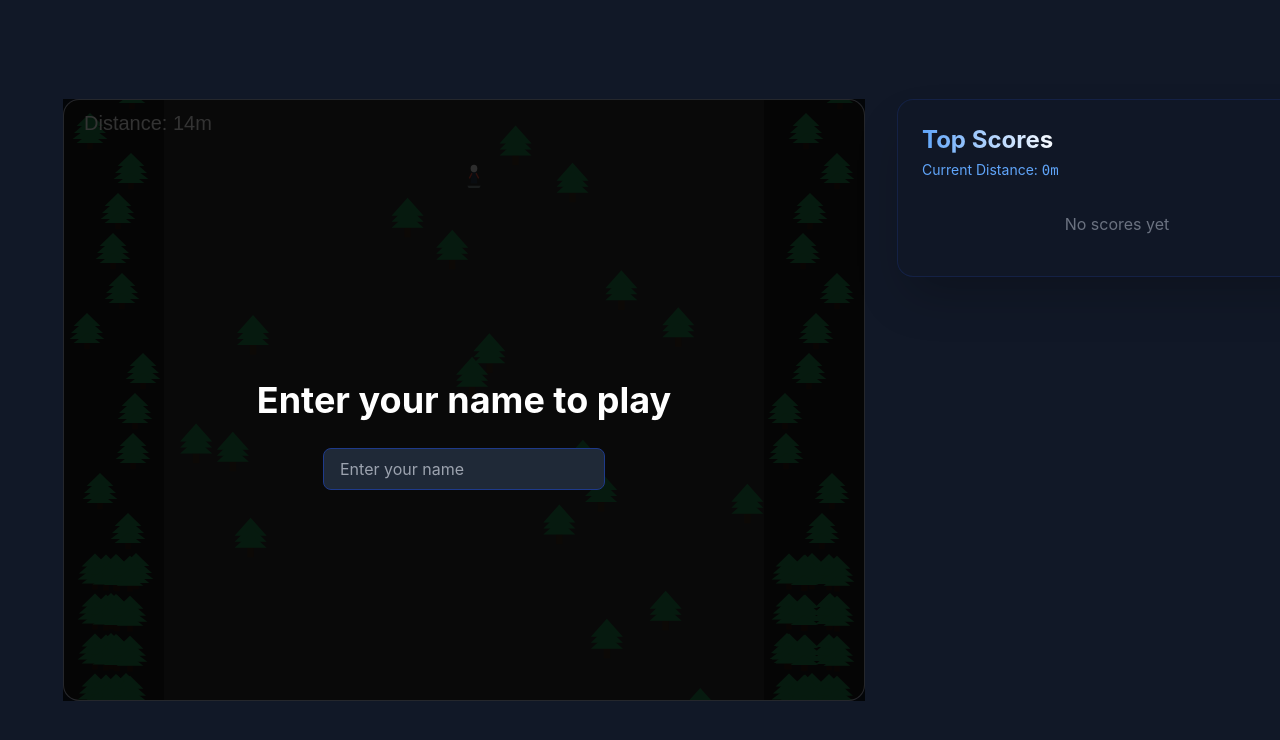
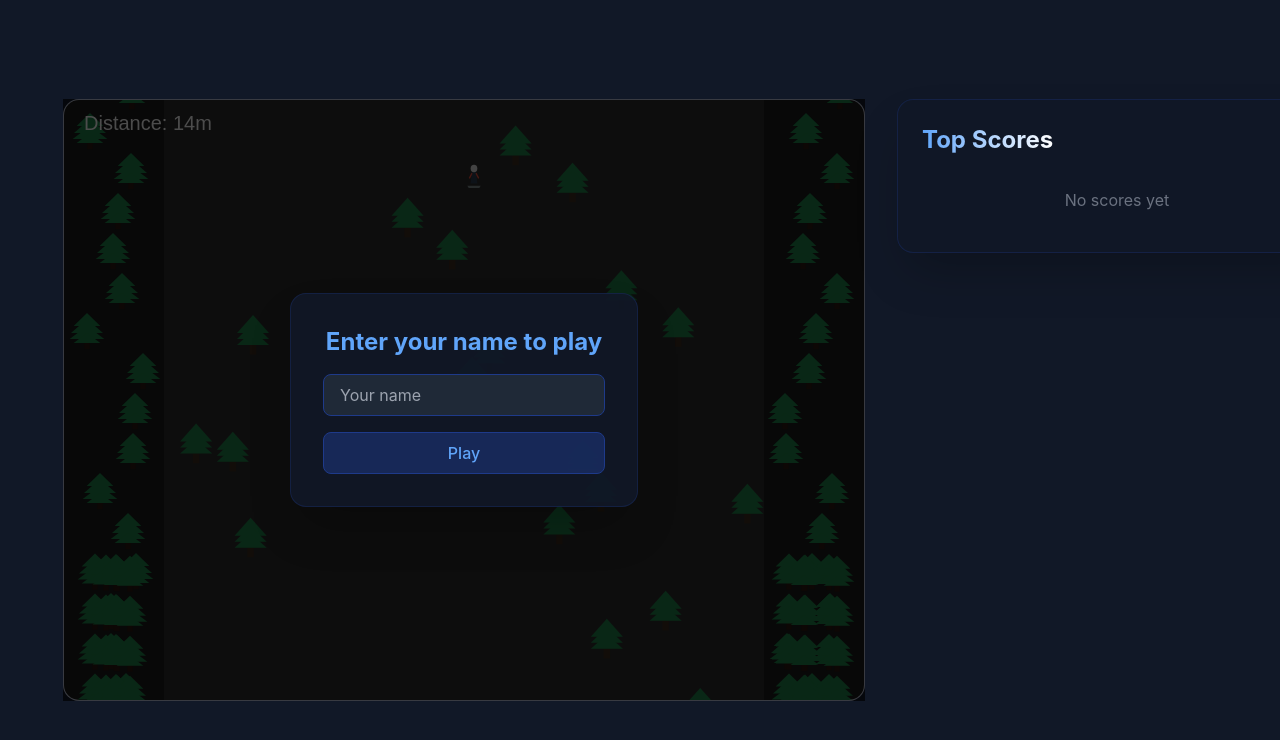
Before and after one commit to DamiHettich/the-skiing-mountain, a React (Vite) app: page / in a window 1280 px wide. Shown: the top 740 px of the page. Built offline with nearby package versions, Linux system fonts and the light colour scheme.

Commit message:
changes canvas component location and adds leaderboard

```diff
--- a/src/App.tsx
+++ b/src/App.tsx
@@ -1,4 +1,4 @@
-import GameCanvas from './components/Game/GameCanvas.tsx'
+import GameCanvas from './components/GameCanvas.tsx'
 
 function App() {
   return (
--- a/src/components/Game/GameCanvas.tsx
+++ /dev/null
@@ -1,103 +0,0 @@
-import React, { useEffect, useRef, useState } from 'react'
-import { useGameState } from '../../hooks/useGameState'
-import { useGameLoop } from '../../hooks/useGameLoop'
-import Leaderboard from '../Leaderboard'
-import GameOverlay from '../GameOverlay'
-
-const GameCanvas: React.FC = () => {
-  const canvasRef = useRef<HTMLCanvasElement>(null)
-  const [isStarted, setIsStarted] = useState(false)
-  const [isPaused, setIsPaused] = useState(false)
-  const [playerName, setPlayerName] = useState('')
-
-  // Pass isPaused to gameState
-  const gameState = useGameState(canvasRef, isStarted, isPaused)
-
-  useGameLoop(gameState)
-
-  useEffect(() => {
-    const handleKeyDown = (e: KeyboardEvent) => {
-      if (e.key === 'p' || e.key === 'P') {
-        if (isStarted) {
-          setIsPaused(prev => !prev);
-        }
-        return;
-      }
-
-      if (!isStarted && playerName) {
-        setIsStarted(true);
-      }
-    };
-
-    window.addEventListener('keydown', handleKeyDown);
-    return () => window.removeEventListener('keydown', handleKeyDown);
-  }, [isStarted, playerName]);
-
-  const handleRestart = () => {
-    window.location.reload();
-  };
-
-  const handleNameSubmit = (name: string) => {
-    setPlayerName(name);
-  };
-
-  const getOverlayMessage = () => {
-    if (!playerName) return "Enter your name to play";
-    if (!isStarted) return "Press any key to start";
-    if (isPaused) return "PAUSED";
-    return "";
-  };
-
-  return (
-    <div className="relative flex flex-col lg:flex-row items-start justify-center gap-8 p-8">
-      <div className="relative">
-        <canvas
-          ref={canvasRef}
-          width={800}
-          height={600}
-          className="border border-blue-900/30 rounded-2xl"
-        />
-
-        {/* Show overlay for: no name, not started, or paused */}
-        {(!isStarted || isPaused || !playerName) && (
-          <div className="absolute inset-0 bg-black/80 flex items-center justify-center">
-            <p className="text-4xl text-white font-bold">
-              {getOverlayMessage()}
-            </p>
-            {!playerName && (
-              <div className="absolute top-1/2 mt-12">
-                <input
-                  type="text"
-                  value={playerName}
-                  onChange={(e) => handleNameSubmit(e.target.value)}
-                  className="bg-gray-800 border border-blue-900 text-blue-400 px-4 py-2 rounded-lg focus:outline-none focus:border-blue-500"
-                  placeholder="Enter your name"
-                  maxLength={15}
-                />
-              </div>
-            )}
-          </div>
-        )}
-
-        {gameState && (
-          <GameOverlay
-            gameState={gameState}
-            onRestart={handleRestart}
-            onNameSubmit={handleNameSubmit}
-          />
-        )}
-      </div>
-
-      <div className="w-full lg:w-80">
-        <Leaderboard
-          scores={gameState?.highScores ?? []}
-          onNameSubmit={handleNameSubmit}
-          playerName={playerName}
-          currentDistance={gameState?.distance ?? 0}
-        />
-      </div>
-    </div>
-  )
-}
-
-export default GameCanvas
--- /dev/null
+++ b/src/components/GameCanvas.tsx
@@ -0,0 +1,83 @@
+import React, { useEffect, useRef, useState, useCallback } from 'react'
+import { useGameState } from '../hooks/useGameState'
+import { useGameLoop } from '../hooks/useGameLoop'
+import Leaderboard from './Leaderboard'
+import GameOverlay from './GameOverlay'
+
+const GameCanvas: React.FC = () => {
+  const canvasRef = useRef<HTMLCanvasElement>(null)
+  const [playerName, setPlayerName] = useState('')
+  const [isStarted, setIsStarted] = useState(false)
+  const [isPaused, setIsPaused] = useState(false)
+
+  const gameState = useGameState(canvasRef, isStarted, isPaused, playerName)
+
+  useGameLoop(gameState)
+
+  const handleKeyDown = useCallback((e: KeyboardEvent) => {
+    if (e.key === 'p' || e.key === 'P') {
+      if (isStarted) {
+        setIsPaused(prev => !prev)
+      }
+    }
+  }, [isStarted])
+
+  useEffect(() => {
+    window.addEventListener('keydown', handleKeyDown)
+    return () => window.removeEventListener('keydown', handleKeyDown)
+  }, [handleKeyDown])
+
+  const handleRestart = useCallback(() => {
+    window.location.reload()
+  }, [])
+
+  const handleNameSubmit = useCallback((name: string) => {
+    setPlayerName(name)
+    setIsStarted(true)
+  }, [])
+  console.log('gameStatus', gameState?.gameStatus)
+
+  return (
+    <div className="relative flex flex-col lg:flex-row items-start justify-center gap-8 p-8">
+      <div className="relative">
+        <canvas
+          ref={canvasRef}
+          width={800}
+          height={600}
+          className="border border-blue-900/30 rounded-2xl"
+        />
+
+        {isPaused && (
+          <div className="absolute inset-0 bg-black/70 flex items-center justify-center">
+            <p className="text-2xl text-blue-400">PAUSED</p>
+          </div>
+        )}
+
+        {!playerName && (
+          <GameOverlay
+            gameState={gameState!}
+            onRestart={handleRestart}
+            onNameSubmit={handleNameSubmit}
+            isInitial={true}
+          />
+        )}
+
+        {gameState?.gameStatus === 'lost' && (
+          <GameOverlay
+            gameState={gameState}
+            onRestart={handleRestart}
+            onNameSubmit={handleNameSubmit}
+          />
+        )}
+      </div>
+
+      <div className="w-full lg:w-80">
+        <Leaderboard
+          scores={gameState?.highScores ?? []}
+        />
+      </div>
+    </div>
+  )
+}
+
+export default GameCanvas
--- a/src/components/Leaderboard.tsx
+++ b/src/components/Leaderboard.tsx
@@ -3,13 +3,9 @@ import { HighScore } from '../types/game'
 
 interface LeaderboardProps {
   scores: HighScore[]
-  currentDistance: number
 }
 
-const Leaderboard: React.FC<LeaderboardProps> = ({
-  scores,
-  currentDistance
-}) => {
+const Leaderboard: React.FC<LeaderboardProps> = ({scores}) => {
   const sortedScores = scores
     .sort((a, b) => b.distance - a.distance)
     .slice(0, 10)
@@ -21,9 +17,6 @@ const Leaderboard: React.FC<LeaderboardProps> = ({
           <h2 className="text-2xl font-bold text-transparent bg-clip-text bg-gradient-to-r from-blue-400 to-white">
             Top Scores
           </h2>
-          <p className="text-sm text-blue-400 mt-1">
-            Current Distance: <span className="font-mono">{Math.floor(currentDistance)}m</span>
-          </p>
         </div>
       </div>
 
```
